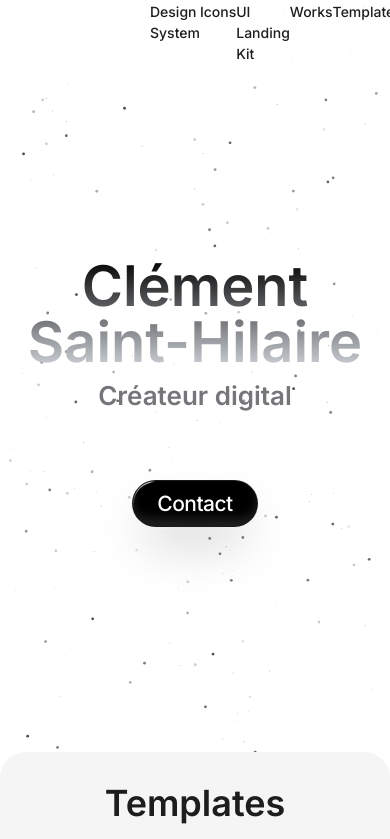
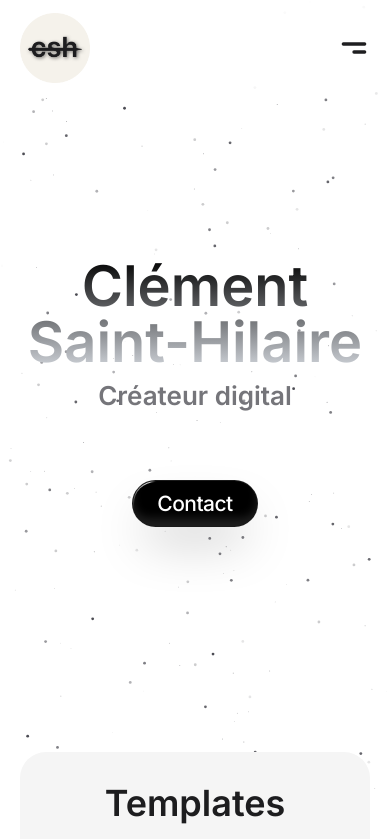
Before and after one commit to ClementSaint-Hilaire/portfolio-csh, a Next.js app: page / in a window 390 px wide. Shown: the top 839 px of the page. Built offline with nearby package versions, Linux system fonts and the light colour scheme.

Commit message:
navbar 90%

```diff
--- a/src/app/layout.tsx
+++ b/src/app/layout.tsx
@@ -57,7 +57,7 @@ export default function RootLayout({
     <html lang="fr" suppressHydrationWarning>
       <body
         className={cn(
-          "min-h-screen bg-background font-sans antialiased mx-auto py-12 sm:py-24 ",
+          "min-h-screen bg-background font-sans antialiased mx-auto py-12 mx-[20px] sm:py-24 ",
           fontSans.variable
         )}
       >
--- a/src/components/navbar.tsx
+++ b/src/components/navbar.tsx
@@ -16,6 +16,12 @@ import Link from "next/link";
 
 
 export default function Navbar() {
+  const [isOpen, setIsOpen] = useState(false);
+
+  // Toggle the side menu
+  const toggleMenu = () => {
+    setIsOpen(!isOpen);
+  };
 
   const [activeLink, setActiveLink] = useState<number | null>(null);
 
@@ -28,10 +34,42 @@ export default function Navbar() {
   ];
 
   return (
-    <div className="pointer-event-none fixed top-0 z-30 w-full mb-4 flex origin-top h-full max-h-[4rem] bg-white bg-opacity-50 backdrop-blur-md dark:bg-black dark:bg-opacity-40">
+    <div>
+        {/* Side Menu for mobile */}
+        <div
+          className={`${
+            isOpen ? "translate-x-0" : "translate-x-full"
+          } fixed z-40 top-0 right-0 w-full h-full bg-white text-currentColor transform transition-transform duration-300 ease-in-out md:hidden`}
+        >
+        <div className="p-[30px] flex flex-col items-end">
+            <button onClick={toggleMenu}>
+              <svg width="32" height="32" viewBox="0 0 24 24" fill="none" xmlns="http://www.w3.org/2000/svg">
+                <path d="M6.34301 6.34375L17.6567 17.6575M17.6565 6.34375L6.34277 17.6575" stroke="currentColor" stroke-width="2.5" stroke-linecap="round" stroke-linejoin="round"/>
+              </svg>
+            </button>
+
+            <div className="mt-[50px] flex flex-col relative right-0 space-y-6 pl-8">
+              {navLinks.map((link, index) => (
+                  <a
+                    key={index}
+                    href={link.href}
+                    onMouseEnter={() => setActiveLink(index)}
+                    onMouseLeave={() => setActiveLink(null)}
+                    className={`text-[32px] text-right font-semibold transition-colors duration-100 ${
+                      activeLink === index ? 'text-grey' : 'currentColor'
+                    } ${activeLink !== index && activeLink !== null && 'text-gray-400'}`}
+                  >
+                    {link.label}
+                  </a>
+                ))}
+            </div>
+          </div>
+        </div>
+
+    <div className="pointer-event-none fixed top-0 z-30 w-full mb-4 flex left-0	 origin-top h-full max-h-[6rem] md:max-h-[4rem] bg-white bg-opacity-50 backdrop-blur-md dark:bg-black dark:bg-opacity-40">
       <div className="z-50 mx-auto pointer-events-auto relative flex min-h-full h-full w-full max-w-[1100px] ">
 
-          <div className="w-full relative flex justify-between gap-[150px] items-center">
+          <div className="w-full relative flex justify-between gap-[150px] items-center p-[20px] md:p-0">
             <a className="flex relative" href="/">
               <Tooltip>
                   <TooltipTrigger asChild>
@@ -47,7 +85,7 @@ export default function Navbar() {
                   </TooltipContent>
               </Tooltip>
             </a>
-            <div className="flex relative w-full justify-between">
+            <div className="flex relative w-full justify-between hidden md:flex">
               {navLinks.map((link, index) => (
                 <a
                   key={index}
@@ -62,7 +100,17 @@ export default function Navbar() {
                 </a>
               ))}
             </div>
-            <div className="flex relative items-center gap-[5px]">
+
+             <button
+                className="md:hidden focus:outline-none"
+                onClick={toggleMenu}
+              >
+                <svg width="32" height="32" viewBox="0 0 24 24" fill="none" xmlns="http://www.w3.org/2000/svg">
+                  <path d="M4 9L20 9M12 15L20 15" stroke="currentColor" stroke-width="2.5" stroke-linecap="round" stroke-linejoin="round"/>
+                </svg>
+              </button>
+
+            <div className="flex relative items-center gap-[5px] hidden md:flex">
               {Object.entries(DATA.contact.social)
                 .filter(([_, social]) => social.navbar)
                 .map(([name, social]) => {
@@ -100,5 +148,6 @@ export default function Navbar() {
           </div>
       </div>
     </div>
+    </div>
   );
 }
```
